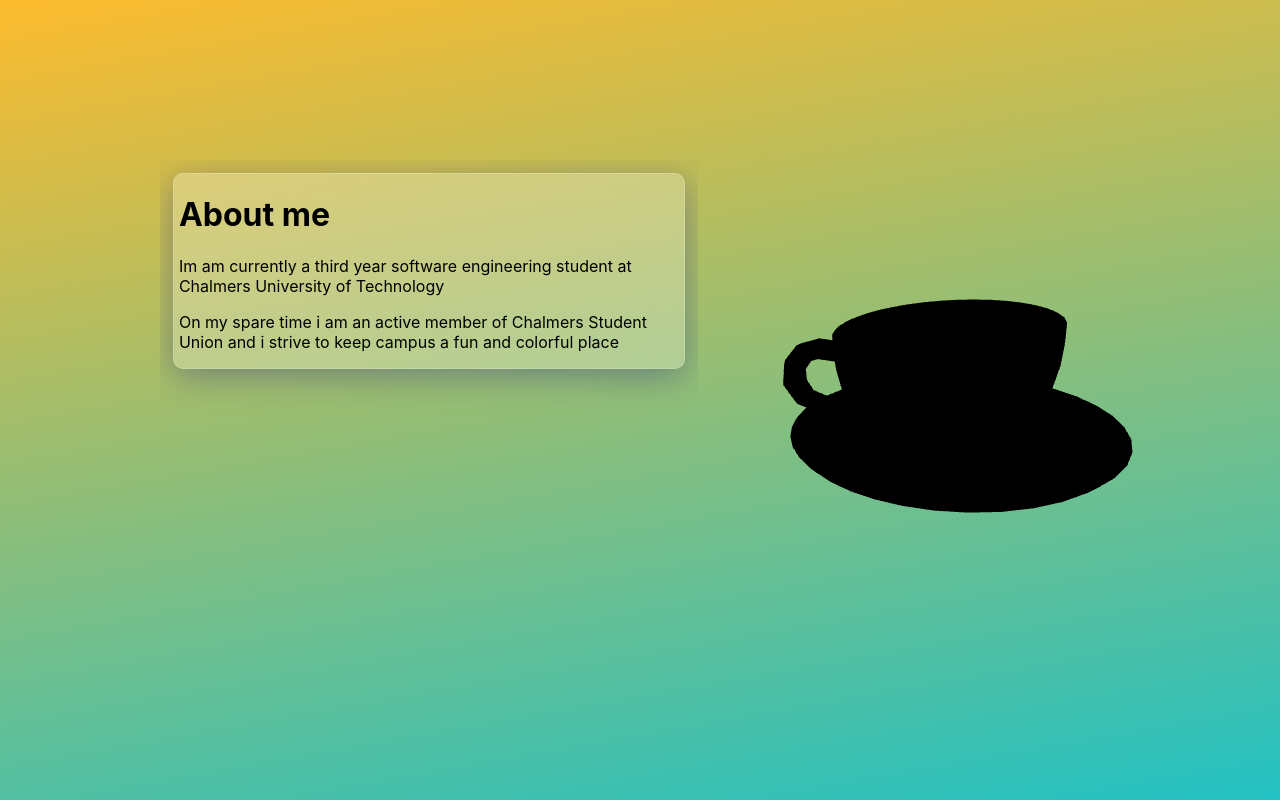
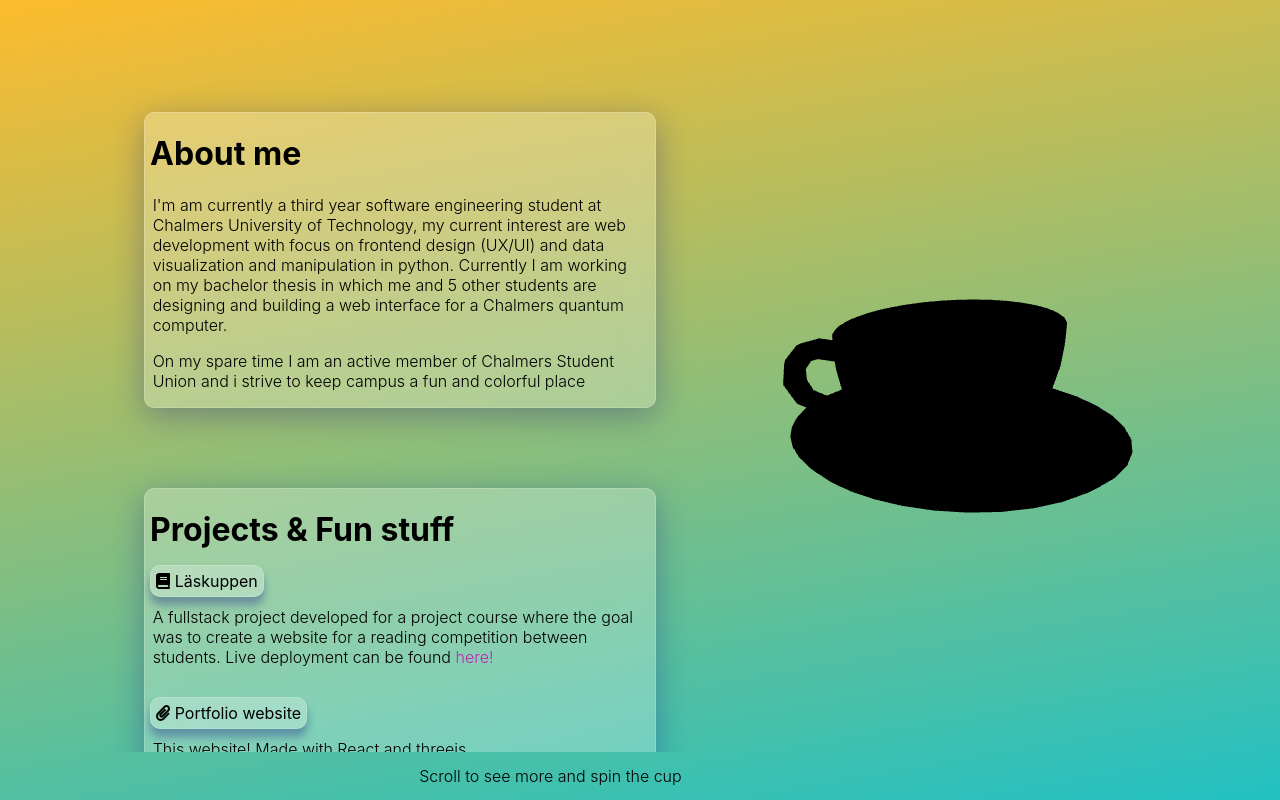
Before and after one commit to hshanz/website, a React (Create React App) app: page /home in a window 1280 px wide. Built offline with nearby package versions, Linux system fonts and the light colour scheme.

Commit message:
Presentable version

```diff
--- a/package.json
+++ b/package.json
@@ -4,6 +4,7 @@
   "private": true,
   "dependencies": {
     "@fortawesome/fontawesome-svg-core": "^1.2.35",
+    "@fortawesome/free-brands-svg-icons": "^6.0.0",
     "@fortawesome/free-solid-svg-icons": "^5.15.3",
     "@fortawesome/react-fontawesome": "^0.1.14",
     "@testing-library/jest-dom": "^5.14.1",
@@ -12,7 +13,7 @@
     "react": "^17.0.2",
     "react-dom": "^17.0.2",
     "react-router-dom": "^5.2.0",
-    "react-scripts": "4.0.3",
+    "react-scripts": "^3.0.1",
     "three": "^0.129.0",
     "web-vitals": "^1.1.2"
   },
--- a/src/css/homepage.css
+++ b/src/css/homepage.css
@@ -31,18 +31,18 @@
 .content-holder{
     -ms-overflow-style: none;  /* IE and Edge */
     scrollbar-width: none;  /* Firefox */
-    max-height: 100%;
+    max-height: 80%;
     max-width: 40%;
-    margin-top: 10em;
-    margin-left: 10em;
+    margin-top: 3em;
+    margin-left: 5em;
     position: absolute;
     display: grid;
-    row-gap: 30em;
+    row-gap: 5em;
     grid-template-areas: "about" "projects" "contact";
     z-index: 2;
     overflow-y: scroll;
     overflow-x: visible;
-    padding: 1%;
+    padding: 5% 5% 0% 5%;
 
 }
 
@@ -56,6 +56,7 @@
 }
 
 .contact{
+    min-height: fit-content;
     grid-area: contact;
 }
 
@@ -82,9 +83,19 @@
 }
 
 .homeP{
-    padding-left: 1%;
+    padding-left: 1.5%;
+    padding-right: 1.5%;
+    font-weight: 300;
 }
 
 .homeHead{
     padding-left: 1%;
 }
+
+.scrollHint{
+    position: absolute;
+    bottom: 0;
+    margin-left: 25em;
+    width: 100%;
+    height: 50px;
+}
--- a/src/pages/home.js
+++ b/src/pages/home.js
@@ -3,8 +3,8 @@ import "../css/homepage.css";
 import * as Three from "three";
 import data from '../assets/scene.json'
 import { FontAwesomeIcon } from '@fortawesome/react-fontawesome'
-import { faBook, faPaperclip, faCogs } from "@fortawesome/free-solid-svg-icons";
-//import data from '%PUBLIC_URL%/assets/scene.json'
+import { faBook, faPaperclip, faCogs,faEnvelope} from "@fortawesome/free-solid-svg-icons";
+import {faGithub,faLinkedin} from "@fortawesome/free-brands-svg-icons"
 
 const HomePage = (props) => {
   const animationRef = useRef(null);
@@ -53,9 +53,9 @@ const HomePage = (props) => {
 
     console.log(event.deltaY)
     if(event.deltaY < 0){
-      cup.rotation.z += 0.1;
+      cup.rotation.z += 0.2;
     } else{
-      cup.rotation.z -= 0.1;
+      cup.rotation.z -= 0.2;
     }
 
   };
@@ -78,30 +78,45 @@ const HomePage = (props) => {
 
         <div className="about glass">
           <h1 className="homeHead">About me</h1>
-          <p className="homeP"> Im am currently a third year software engineering student at Chalmers University of Technology</p>
-          <p className="homeP">On my spare time i am an active member of Chalmers Student Union and i strive to keep campus a fun and colorful place </p>
+          <p className="homeP">
+              I'm am currently a third year software engineering student at Chalmers University of Technology, my current interest are web development
+              with focus on frontend design (UX/UI) and data visualization and manipulation in python. Currently I am working on my bachelor thesis in
+              which me and 5 other students are designing and building a web interface for a Chalmers quantum computer.
+          </p>
+          <p className="homeP">On my spare time I am an active member of Chalmers Student Union and i strive to keep campus a fun and colorful place</p>
           <p className="homeP"></p>
         </div>
 
         <div className="projects glass">
-          <h1 className="homeHead">Projects</h1>
+          <h1 className="homeHead">Projects & Fun stuff</h1>
           <a className="project-link" href="https://github.com/KarlssonLucas/dat257-laskuppen" target="_blank" rel="noreferrer"> <FontAwesomeIcon icon={faBook} color="black"/> Läskuppen </a>
           <p className="homeP">A fullstack project developed for a project course where the goal was to create a website for a reading competition between students. Live deployment can be found
             <a id="site-link" href="http://laskuppen.herokuapp.com/" target="_blank" rel="noreferrer"> here!</a></p>
-            <br/>
-          <a className="project-link" href="https://github.com/hshanz/website" target="_blank" rel="noreferrer"> <FontAwesomeIcon icon={faPaperclip} color="black"/> Portfolio website </a>
+          <br/>
+            <a className="project-link" href="https://github.com/hshanz/website" target="_blank" rel="noreferrer"> <FontAwesomeIcon icon={faPaperclip} color="black"/> Portfolio website </a>
           <p className="homeP">This website! Made with React and threejs.</p>
           <br/>
-          <a className="project-link" href="https://github.com/hshanz/website" target="_blank" rel="noreferrer"> <FontAwesomeIcon icon={faCogs} color="black"/> Dotfiles </a>
+            <a className="project-link" href="https://github.com/hshanz/website" target="_blank" rel="noreferrer"> <FontAwesomeIcon icon={faCogs} color="black"/> Dotfiles </a>
           <p className="homeP">Dotfiles for my linux config</p>
+          <br/>
+            <a className="project-link" href="https://github.com/hshanz/website" target="_blank" rel="noreferrer"> <FontAwesomeIcon icon={faGithub} color="black"/> GitHub </a>
+          <p className="homeP">Checkout my Github to see what i am currently working on</p>
 
         </div>
 
         <div className="contact glass">
-          cool
+          <h1 className="homeHead">Contact</h1>
+          <a className="project-link" href="mailto: david00gbg@hotmail.com" target="_blank" rel="noreferrer"> <FontAwesomeIcon icon={faEnvelope} color="black"/> Email </a>
+          <a className="project-link" href="https://www.linkedin.com/in/david-andreasson-025529231/" target="_blank" rel="noreferrer"> <FontAwesomeIcon icon={faLinkedin} color="black"/> LinkedIn </a>
+          <p></p>
         </div>
+        <p></p>
+
 
       </div>
+        <div className="scrollHint">
+        <p className="homeP">Scroll to see more and spin the cup</p>
+        </div>
     </div>
   );
 };
```
Also changed, not shown: 2 other files (tests, documents, lock files or other folders).
